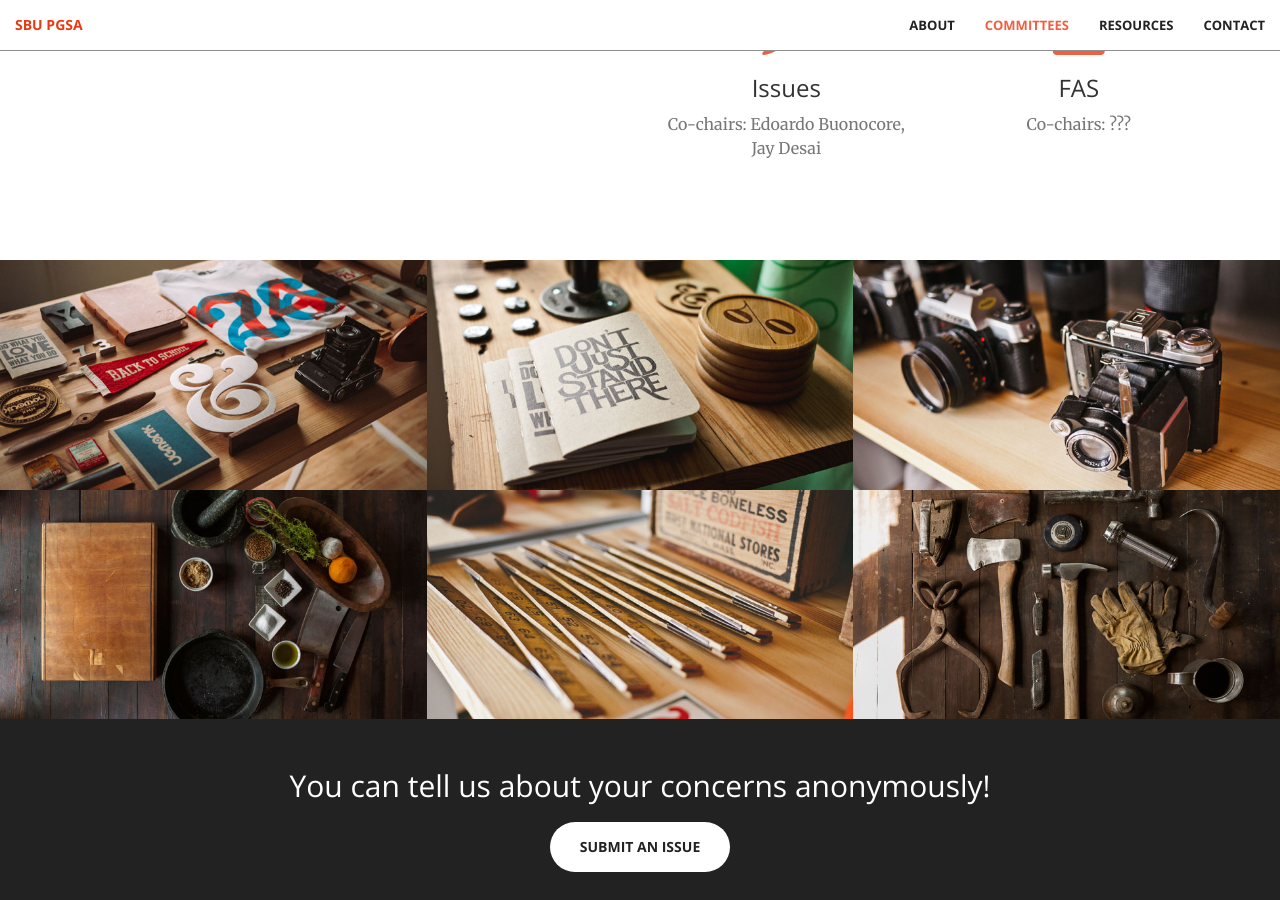
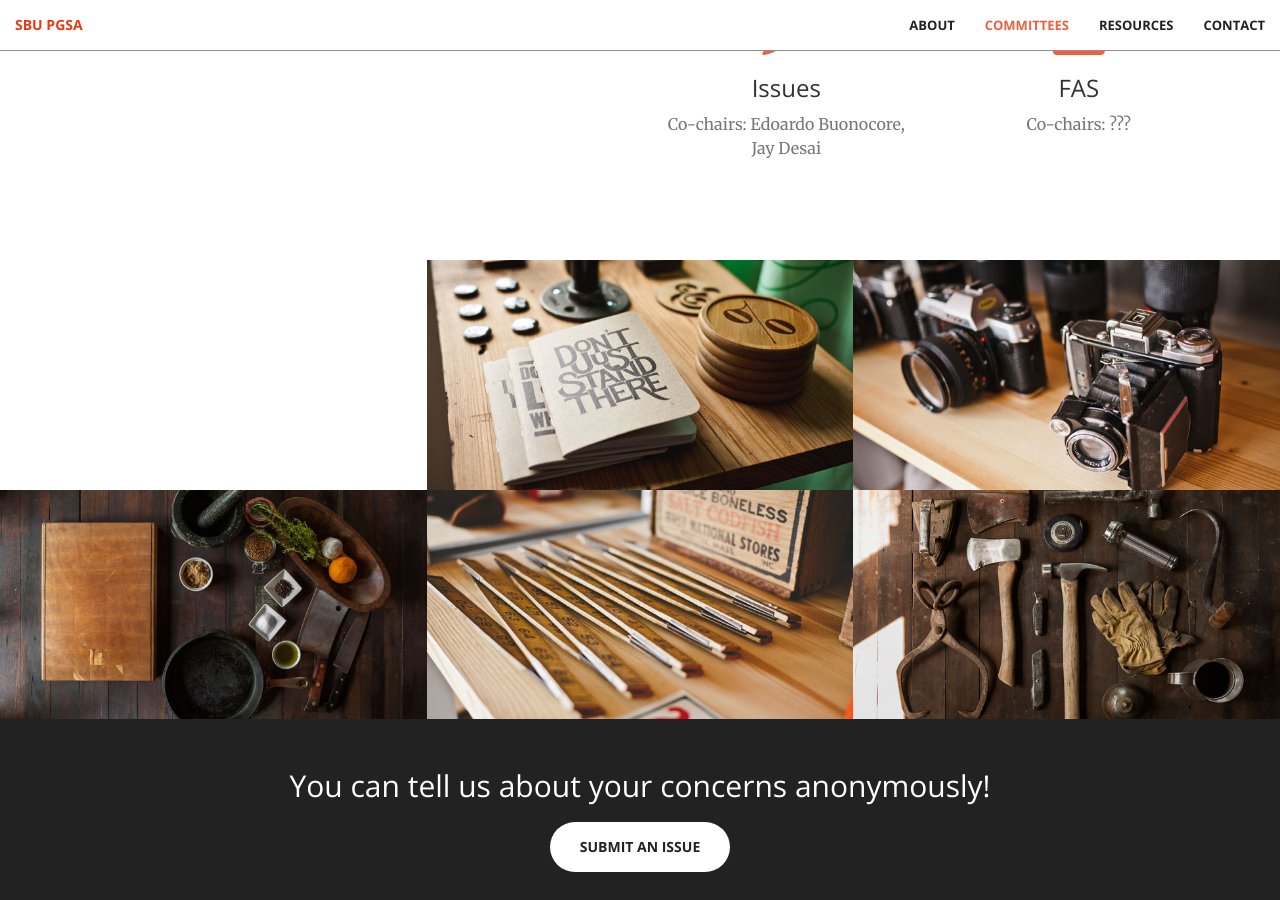
Before and after one commit to ssagynbayeva/pgsa, a Jekyll site: the page built from index.html, in a window 1280 px wide and 900 px high, scrolled down 1986 px. Built offline with Jekyll 4.4.1, drawn with Linux system fonts in a browser that asks for light colours.

Commit message:
no image

```diff
--- a/_includes/portfolio.html
+++ b/_includes/portfolio.html
@@ -3,7 +3,7 @@
         <div class="row no-gutter">
             <div class="col-lg-4 col-sm-6">
                 <a href="#" class="portfolio-box">
-                    <img src="img/portfolio/1.jpg" class="img-responsive" alt="">
+                    <!-- <img src="img/portfolio/1.jpg" class="img-responsive" alt=""> -->
                     <div class="portfolio-box-caption">
                         <div class="portfolio-box-caption-content">
                             <div class="project-category text-faded">
```
